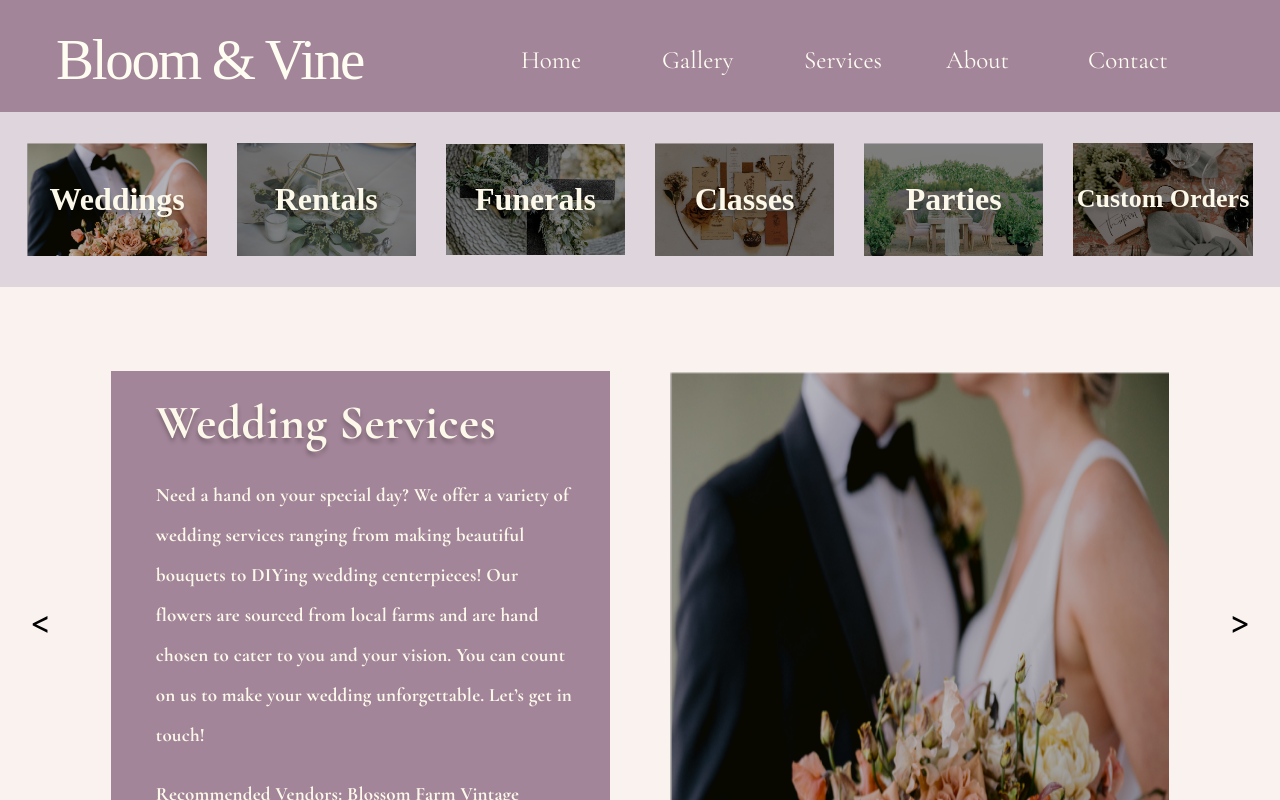
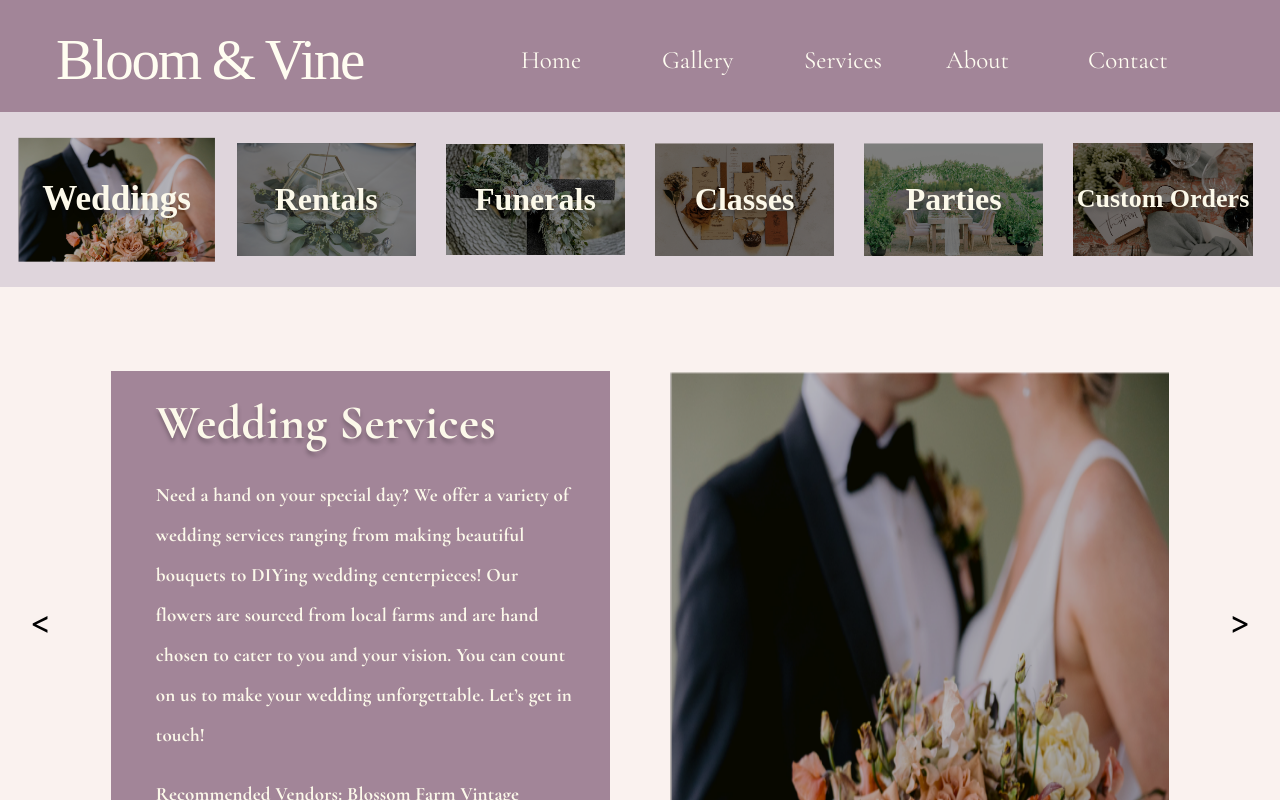
Before and after one commit to include-davis/bloom-and-vine, a React (Create React App) app in the folder bloom-and-vine/: page / in a window 1280 px wide. In both pictures the pointer is over the element "Weddings". Shown: the top 800 px of the page. Built offline with nearby package versions, Linux system fonts and the light colour scheme; a web font is replaced by a local one.

Commit message:
Added animation when hovering over serv bar

```diff
--- a/bloom-and-vine/src/Components/serviceBar.css
+++ b/bloom-and-vine/src/Components/serviceBar.css
@@ -13,6 +13,11 @@
     justify-content: center;
     align-items: center;
     margin: 15px;
+    transition: transform .2s;
+}
+#barElm:hover{
+    cursor: pointer;
+    transform: scale(1.1);
 }
 .servImg{
     width: 14vw;
```
